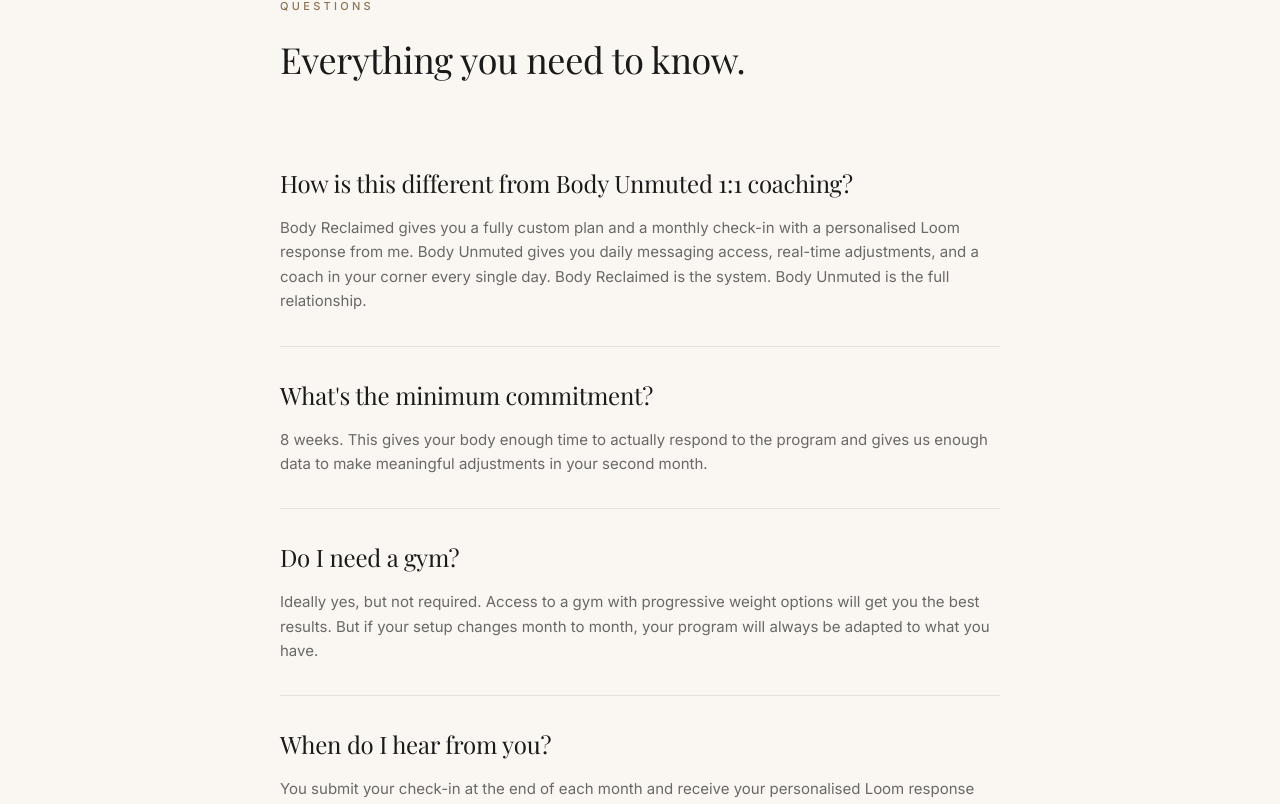
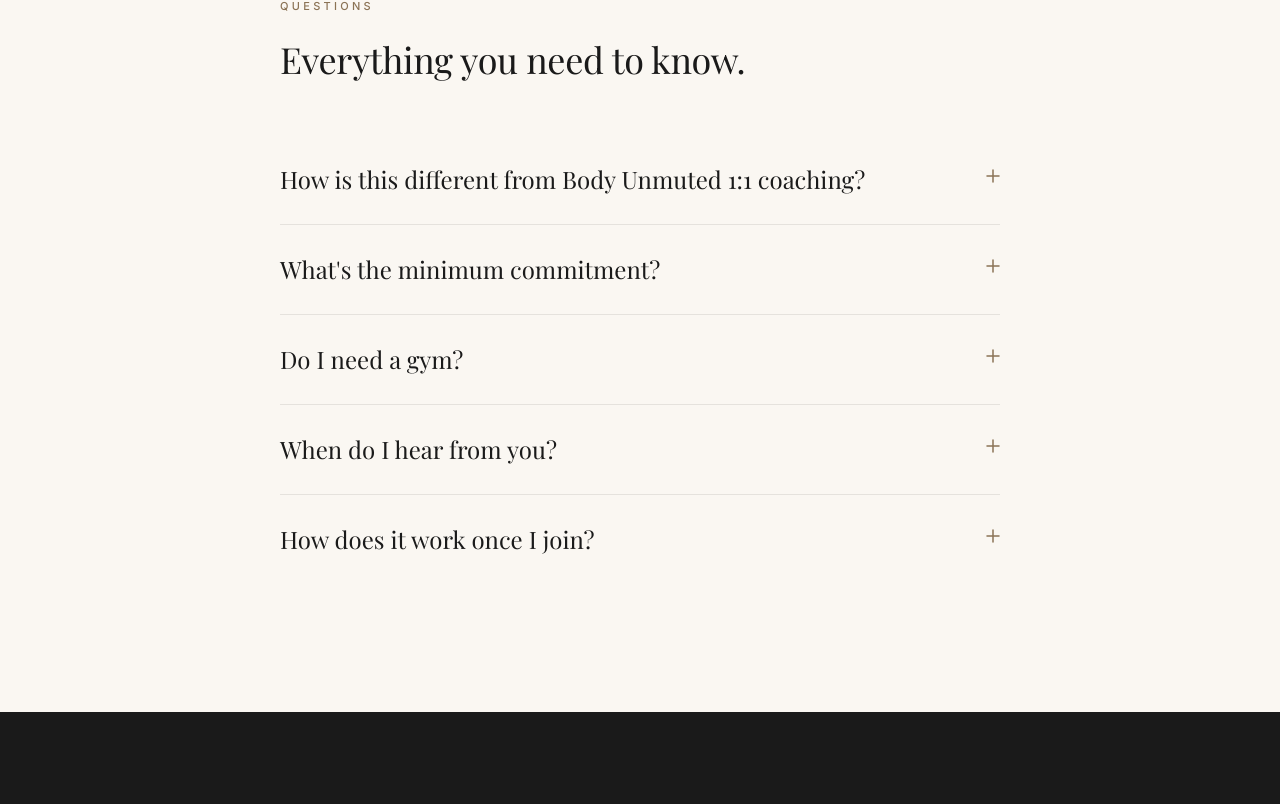
Before and after one commit to madisonbg1998/madisongriffinfit, a Next.js app: page /body-reclaimed in a window 1280 px wide. Shown: the part 4436-5240 px from the top of the page. Built offline with nearby package versions, Linux system fonts and the light colour scheme; no server answers; a web font is replaced by a local one.

Commit message:
edited FAQ section for body reclaimed

```diff
--- a/src/app/body-reclaimed/page.tsx
+++ b/src/app/body-reclaimed/page.tsx
@@ -1,6 +1,7 @@
 import type { Metadata } from 'next'
 import Image from 'next/image'
 import Link from 'next/link'
+import { FaqAccordion } from '@/components/FaqAccordion'
 
 export const metadata: Metadata = {
   title: 'Body Reclaimed | Monthly Coaching System',
@@ -227,14 +228,7 @@
             Everything you need to know.
           </h2>
 
-          <div>
-            {faqs.map((faq, i) => (
-              <div key={i} className="py-8 border-b border-charcoal/10 last:border-b-0">
-                <h3 className="font-serif text-midnight text-xl md:text-2xl mb-4 leading-snug">{faq.q}</h3>
-                <p className="text-charcoal/70 font-sans text-[15px] leading-relaxed">{faq.a}</p>
-              </div>
-            ))}
-          </div>
+          <FaqAccordion faqs={faqs} />
         </div>
       </section>
 
--- /dev/null
+++ b/src/components/FaqAccordion.tsx
@@ -0,0 +1,43 @@
+'use client'
+
+import { useState } from 'react'
+
+type FaqItem = { q: string; a: string }
+
+export function FaqAccordion({ faqs }: { faqs: FaqItem[] }) {
+  const [open, setOpen] = useState<number | null>(null)
+
+  return (
+    <div>
+      {faqs.map((faq, i) => (
+        <div key={i} className="border-b border-charcoal/10 last:border-b-0">
+          <button
+            onClick={() => setOpen(open === i ? null : i)}
+            className="w-full text-left py-7 flex items-start justify-between gap-6 group"
+            aria-expanded={open === i}
+          >
+            <span className="font-serif text-midnight text-xl md:text-2xl leading-snug">
+              {faq.q}
+            </span>
+            <span
+              className={`flex-shrink-0 mt-1.5 transition-transform duration-300 ease-out ${
+                open === i ? 'rotate-45' : ''
+              }`}
+            >
+              <svg width="14" height="14" viewBox="0 0 14 14" fill="none" aria-hidden="true">
+                <path d="M7 1v12M1 7h12" stroke="#8B7355" strokeWidth="1.5" strokeLinecap="round" />
+              </svg>
+            </span>
+          </button>
+          <div
+            className={`overflow-hidden transition-all duration-300 ease-out ${
+              open === i ? 'max-h-96 pb-8' : 'max-h-0'
+            }`}
+          >
+            <p className="text-charcoal/70 font-sans text-[15px] leading-relaxed">{faq.a}</p>
+          </div>
+        </div>
+      ))}
+    </div>
+  )
+}
```
